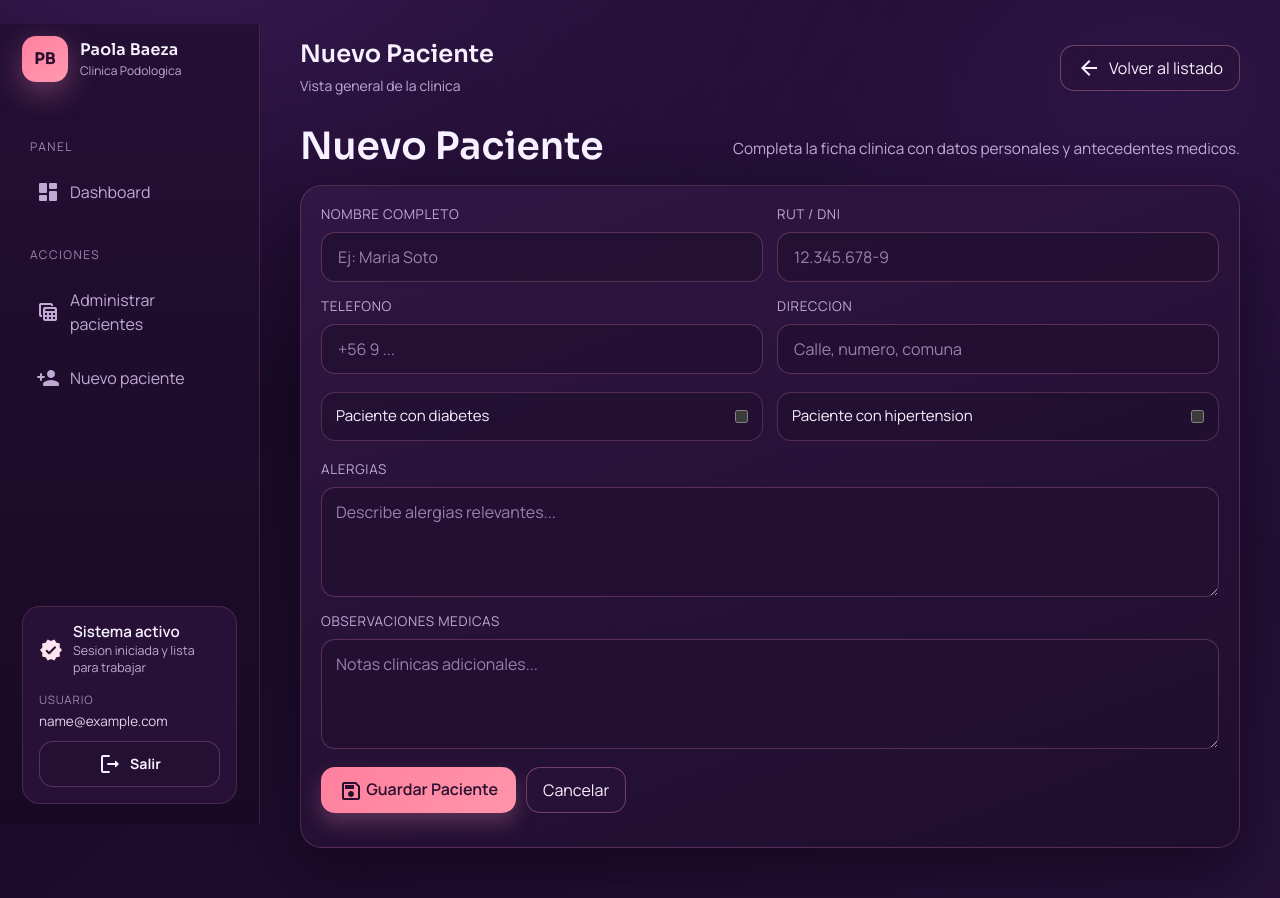
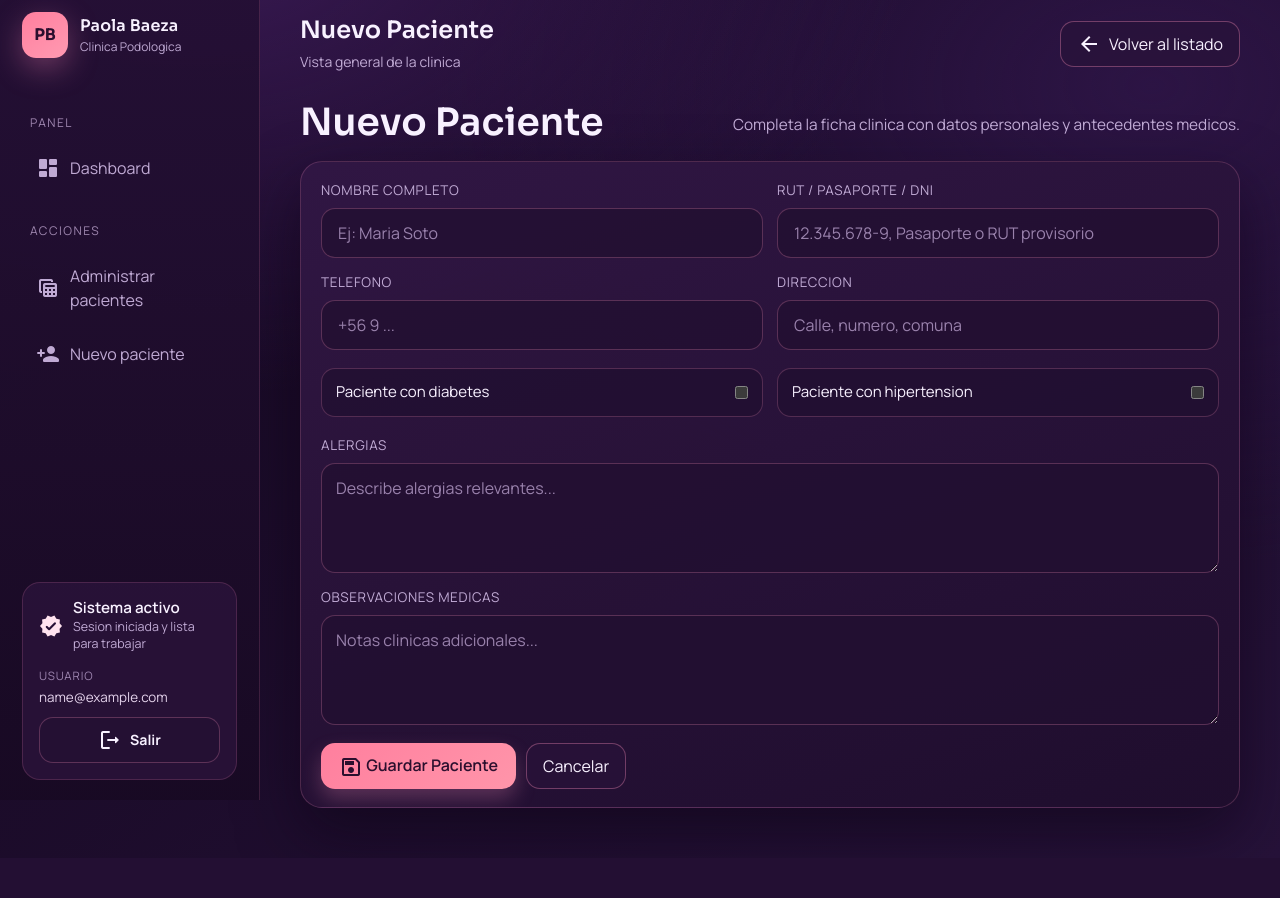
Before and after one commit to eden595/podologia, a Django app: page /paciente/nuevo/ in a window 1280 px wide. After the commit the page ends 836 px from the top, so only its background shows below. Run offline with Django 5.2, Linux system fonts and the light colour scheme; the visitor is signed in with stand-in values (Sample User, id 1); parts of the project's set-up code (start-up, migrations or seed data) failed here and were passed over.

Commit message:
formateo de nombres, y normalizar rut y dni extrangero

```diff
--- a/podologia_project/pacientes/forms.py
+++ b/podologia_project/pacientes/forms.py
@@ -6,20 +6,12 @@ from django.utils import timezone
 
 from .models import Paciente, Tratamiento
 
-RUT_REGEX = re.compile(r"^\d{7,8}-[\dkK]$")
+STANDARD_RUT_REGEX = re.compile(r"^\d{7,8}-[\dkK]$")
 PHONE_REGEX = re.compile(r"^[0-9+()\-\s]{8,20}$")
 
 
 def _normalizar_espacios(valor: str) -> str:
     return " ".join((valor or "").split())
-
-
-def _normalizar_rut(valor: str) -> str:
-    bruto = re.sub(r"[^0-9kK]", "", (valor or ""))
-    if len(bruto) < 8:
-        return bruto
-    cuerpo, dv = bruto[:-1], bruto[-1].upper()
-    return f"{cuerpo}-{dv}"
 
 
 def _digito_verificador_rut(cuerpo: str) -> str:
@@ -43,7 +35,7 @@ class PacienteForm(forms.ModelForm):
         fields = '__all__'
         widgets = {
             'nombre': forms.TextInput(attrs={'class': 'form-control', 'placeholder': 'Nombre completo'}),
-            'rut': forms.TextInput(attrs={'class': 'form-control', 'placeholder': 'Ej: [REDACTED_DB_PASSWORD]-9'}),
+            'rut': forms.TextInput(attrs={'class': 'form-control', 'placeholder': 'Ej: 12.345.678-9, Pasaporte o RUT provisorio'}),
             'telefono': forms.TextInput(attrs={'class': 'form-control'}),
             'direccion': forms.TextInput(attrs={'class': 'form-control', 'placeholder': 'Calle, Número, Comuna'}),
             'alergias': forms.Textarea(attrs={'class': 'form-control', 'rows': 2}),
@@ -57,16 +49,29 @@ class PacienteForm(forms.ModelForm):
         return nombre
 
     def clean_rut(self):
-        rut = _normalizar_rut(self.cleaned_data.get('rut', ''))
-        if not RUT_REGEX.fullmatch(rut):
-            raise forms.ValidationError('Formato de RUT invalido. Usa [REDACTED_DB_PASSWORD]-9 o [REDACTED_DB_PASSWORD]-K.')
+        raw_rut = (self.cleaned_data.get('rut') or '').strip().upper()
+        # Eliminar caracteres no permitidos en documentos
+        limpio = re.sub(r'[^A-Z0-9\-\.]', '', raw_rut)
 
-        cuerpo, dv = rut.split('-')
-        dv_esperado = _digito_verificador_rut(cuerpo)
-        if dv.upper() != dv_esperado:
-            raise forms.ValidationError('RUT invalido: digito verificador incorrecto.')
+        if not limpio or len(limpio) < 3:
+            raise forms.ValidationError('Ingresa un RUT, DNI o Pasaporte valido (minimo 3 caracteres).')
 
-        return rut.upper()
+        if len(limpio) > 15:
+            raise forms.ValidationError('El documento no puede superar los 15 caracteres.')
+
+        # Intentar formatear como RUT chileno tradicional si solo contiene digitos y/o K
+        solo_numeros_k = re.sub(r'[^0-9K]', '', limpio)
+        if 8 <= len(solo_numeros_k) <= 9:
+            cuerpo = solo_numeros_k[:-1]
+            dv = solo_numeros_k[-1]
+            dv_esperado = _digito_verificador_rut(cuerpo)
+            if dv == dv_esperado:
+                cuerpo_puntos = f"{int(cuerpo):,}".replace(",", ".")
+                return f"{cuerpo_puntos}-{dv}"
+
+
+        return limpio
+
 
     def clean_telefono(self):
         telefono = _normalizar_espacios(self.cleaned_data.get('telefono', ''))
--- a/podologia_project/pacientes/models.py
+++ b/podologia_project/pacientes/models.py
@@ -73,8 +73,29 @@ class Paciente(models.Model):
     alergias = models.TextField(blank=True, null=True, help_text='Ej: Penicilina')
     observaciones_medicas = models.TextField(blank=True, null=True)
 
+    @property
+    def rut_formateado(self):
+        import re
+        val = (self.rut or "").strip()
+        if not val:
+            return ""
+        if "." in val:
+            return val
+
+        limpio = re.sub(r"[^0-9kK]", "", val)
+        if 8 <= len(limpio) <= 9:
+            cuerpo = limpio[:-1]
+            dv = limpio[-1].upper()
+            try:
+                cuerpo_puntos = f"{int(cuerpo):,}".replace(",", ".")
+                return f"{cuerpo_puntos}-{dv}"
+            except ValueError:
+                pass
+        return val
+
     def __str__(self):
         return self.nombre
+
 
 
 class Tratamiento(models.Model):
--- a/podologia_project/pacientes/templates/pacientes/administrar_pacientes.html
+++ b/podologia_project/pacientes/templates/pacientes/administrar_pacientes.html
@@ -544,7 +544,7 @@
             <tbody>
                 {% for p in pacientes %}
                 <tr>
-                    <td><span class="chip-soft">{{ p.rut|default:"Sin RUT" }}</span></td>
+                    <td><span class="chip-soft">{{ p.rut_formateado|default:"Sin RUT" }}</span></td>
                     <td>
                         <div class="patient-cell">
                             <div class="patient-avatar">
@@ -610,7 +610,7 @@
                         <div class="mobile-card-name">{{ p.nombre }}</div>
                         <div class="mobile-card-sub">{{ p.direccion|default:"Direccion no registrada" }}</div>
                     </div>
-                    <span class="chip-soft">{{ p.rut|default:"Sin RUT" }}</span>
+                    <span class="chip-soft">{{ p.rut_formateado|default:"Sin RUT" }}</span>
                 </div>
 
                 <div class="mobile-meta">
--- a/podologia_project/pacientes/templates/pacientes/detalle_paciente.html
+++ b/podologia_project/pacientes/templates/pacientes/detalle_paciente.html
@@ -53,7 +53,7 @@
         </a>
         <div>
             <h1 class="page-title">{{ paciente.nombre }}</h1>
-            <p class="page-description">RUT: {{ paciente.rut|default:"Sin RUT" }}</p>
+            <p class="page-description">RUT: {{ paciente.rut_formateado|default:"Sin RUT" }}</p>
         </div>
     </div>
 </section>
@@ -257,7 +257,7 @@
                             </span>
                             <span class="timeline-record-chip">
                                 <span class="material-symbols-outlined">badge</span>
-                                {{ paciente.rut|default:"Sin RUT" }}
+                                {{ paciente.rut_formateado|default:"Sin RUT" }}
                             </span>
                         </div>
                         <a href="{% url 'editar_historial' item.pk %}" class="timeline-record-link">Editar registro</a>
--- a/podologia_project/pacientes/templates/pacientes/formulario_paciente.html
+++ b/podologia_project/pacientes/templates/pacientes/formulario_paciente.html
@@ -63,8 +63,8 @@
                     {% if form.nombre.errors %}<small class="text-danger">{{ form.nombre.errors|join:", " }}</small>{% endif %}
                 </div>
                 <div class="field">
-                    <label for="id_rut">RUT / DNI</label>
-                    <input id="id_rut" type="text" name="rut" class="input" placeholder="12.345.678-9" value="{{ form.rut.value|default_if_none:'' }}" required>
+                    <label for="id_rut">RUT / Pasaporte / DNI</label>
+                    <input id="id_rut" type="text" name="rut" class="input" placeholder="12.345.678-9, Pasaporte o RUT provisorio" value="{{ form.rut.value|default_if_none:'' }}" required>
                     {% if form.rut.errors %}<small class="text-danger">{{ form.rut.errors|join:", " }}</small>{% endif %}
                 </div>
                 <div class="field">
--- a/podologia_project/pacientes/templates/pacientes/lista_pacientes.html
+++ b/podologia_project/pacientes/templates/pacientes/lista_pacientes.html
@@ -168,7 +168,7 @@
             <div class="summary-item">
                 <div>
                     <div class="fw-semibold text-truncate">{{ p.nombre }}</div>
-                    <div class="text-secondary small">{{ p.rut|default:"Sin RUT" }}</div>
+                    <div class="text-secondary small">{{ p.rut_formateado|default:"Sin RUT" }}</div>
                 </div>
                 <div class="d-flex align-items-center gap-2">
                     <span class="text-secondary small">#{{ p.pk }}</span>
--- a/podologia_project/podologia_project/settings.py
+++ b/podologia_project/podologia_project/settings.py
@@ -21,7 +21,11 @@ env = environ.Env(
     DB_CONN_MAX_AGE=(int, 60),
 )
 
-environ.Env.read_env(BASE_DIR / ".env")
+if (BASE_DIR / ".env").exists():
+    environ.Env.read_env(BASE_DIR / ".env")
+elif (BASE_DIR.parent / ".env").exists():
+    environ.Env.read_env(BASE_DIR.parent / ".env")
+
 
 DEBUG = env.bool("DJANGO_DEBUG", default=False)
 
```
